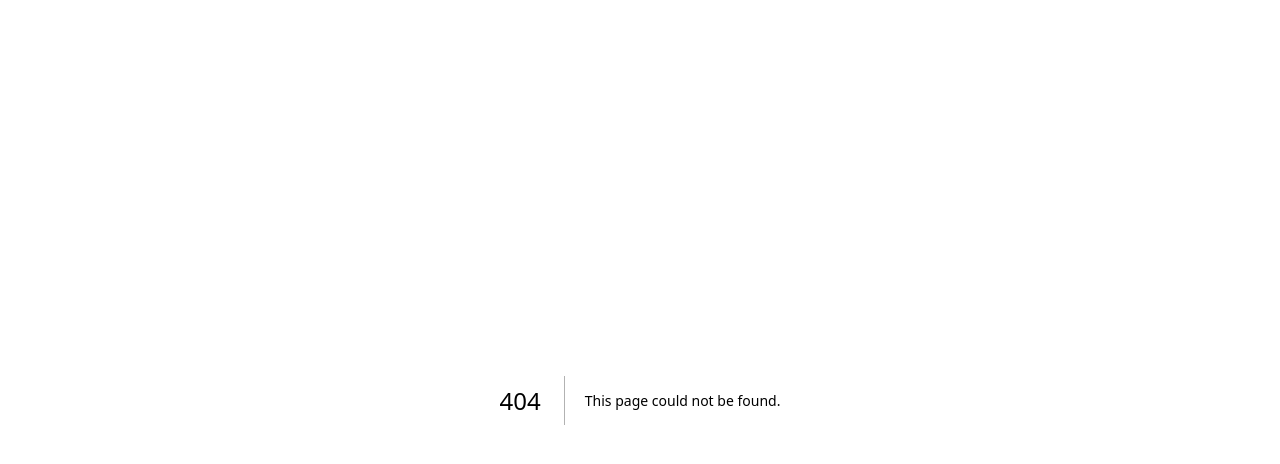
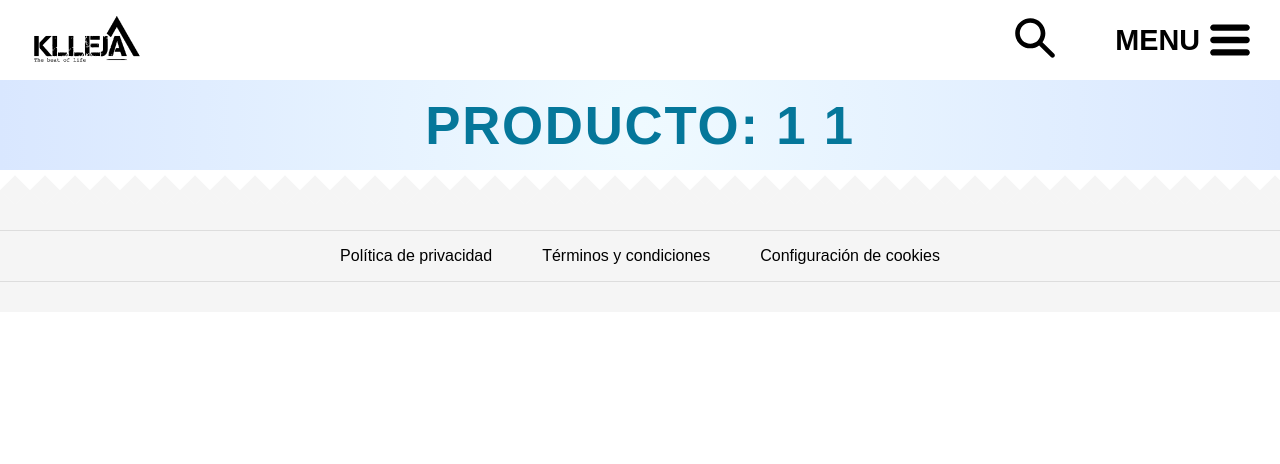
Before and after one commit to volatil/klleja, a Next.js app: page /detalle/1/1 in a window 1280 px wide. Before the commit this address had no page. Shown: the top 464 px of the page. Built offline with nearby package versions, Linux system fonts and the light colour scheme; no server answers.

Commit message:
enrutando y pasandola mal a la vez :D

```diff
--- a/src/components/Productos.js
+++ b/src/components/Productos.js
@@ -1,3 +1,4 @@
+import Link from "next/link";
 import precio from "@/helpers/helpers";
 
 import cssprod from "@/styles/GrillaProductos.module.css";
@@ -29,11 +30,11 @@ function Productos(props) {
 						descripcion: producto.descripcion,
 					};
 					return (
-						<div className={cssprod.producto} key={prod.id}>
+						<Link href={`/detalle/${[prod.id]}/${[prod.nombre]}`} className={cssprod.producto} key={prod.id}>
 							<img src={prod.imagen} alt="imagen" />
 							<p>{prod.nombre}</p>
 							<p className={cssprod.precio}>$ {prod.precio}</p>
-						</div>
+						</Link>
 					);
 				})
 			}
--- /dev/null
+++ b/src/pages/detalle/[id]/[nombre].js
@@ -0,0 +1,79 @@
+import { useState, useEffect } from "react";
+import Head from "next/head";
+import { useRouter } from "next/router";
+
+import { API } from "@/helpers/CONST";
+import precio from "@/helpers/helpers";
+
+import Header from "@/components/Header";
+import TituloPagina from "@/components/TituloPagina";
+import Footer from "@/components/Footer";
+import Productos from "@/components/Productos";
+
+// export async function getServerSideProps() {
+// 	// Fetch data from external API
+// 	const res = await fetch("https://.../data");
+// 	const data = await res.json();
+
+// 	// Pass data to the page via props
+// 	return { props: { data } };
+// }
+
+const Detalle = function () {
+	const [ladata, setladata] = useState(null);
+
+	const router = useRouter();
+	const { id, nombre } = router.query;
+
+	useEffect(() => {
+		async function trae() {
+			const traido = await fetch(API);
+			let data = await traido.json();
+			data = await data.values;
+			const productoexacto = await data[id];
+			setladata( productoexacto );
+			console.debug( "test repeticion" );
+			// console.debug( productoexacto );
+			// if ( ladata ) {
+			// 	const p = {
+			// 		elid: ladata[0],
+			// 		nombre: ladata[2],
+			// 		precio: precio(ladata[3]),
+			// 		imagen: ladata[6],
+			// 		descripcion: ladata[7],
+			// 	};
+			// 	console.debug( p.nombre );
+			// }
+		}
+		trae();
+	}, [id]);
+
+	return (
+		<>
+			<Head>
+				<title>!! | KLLEJA</title>
+				<meta name="description" content="The beat of life" />
+				<meta name="viewport" content="width=device-width, initial-scale=1" />
+				<link rel="icon" href="/favicon.ico" />
+			</Head>
+			<Header />
+			<main>
+				<TituloPagina titulo={`Producto: ${id} ${nombre}`} />
+				{/* <Productos info={ladata} /> */}
+				{/* <h4>{ladata ? "si" : "no"}</h4>
+				<h4>{ladata || "nada"}</h4> */}
+				{
+					ladata
+						&& (
+							<>
+								<h5>{ladata[2]}</h5>
+								<img src={ladata[6]} alt={ladata[2]} />
+							</>
+						)
+				}
+			</main>
+			<Footer />
+		</>
+	);
+};
+export default Detalle;
--- a/src/pages/tienda.js
+++ b/src/pages/tienda.js
@@ -38,7 +38,7 @@ function Productos(props) {
 					};
 					return (
 						// <Link href={{ pathname: "/detalle/[id]", query: { id: prod.id } }} className={cssprod.producto} key={prod.id}>
-						<Link href={`/detalle/${[prod.id]}`} className={cssprod.producto} key={prod.id}>
+						<Link href={`/detalle/${[prod.id]}/${[prod.nombre]}`} className={cssprod.producto} key={prod.id}>
 							<img src={prod.imagen} alt="imagen" />
 							<p>{prod.nombre}</p>
 							<p className={cssprod.precio}>$ {prod.precio}</p>
```
Also changed, not shown: src/pages/detalle/[id].js (deleted, +0 -37 lines).
